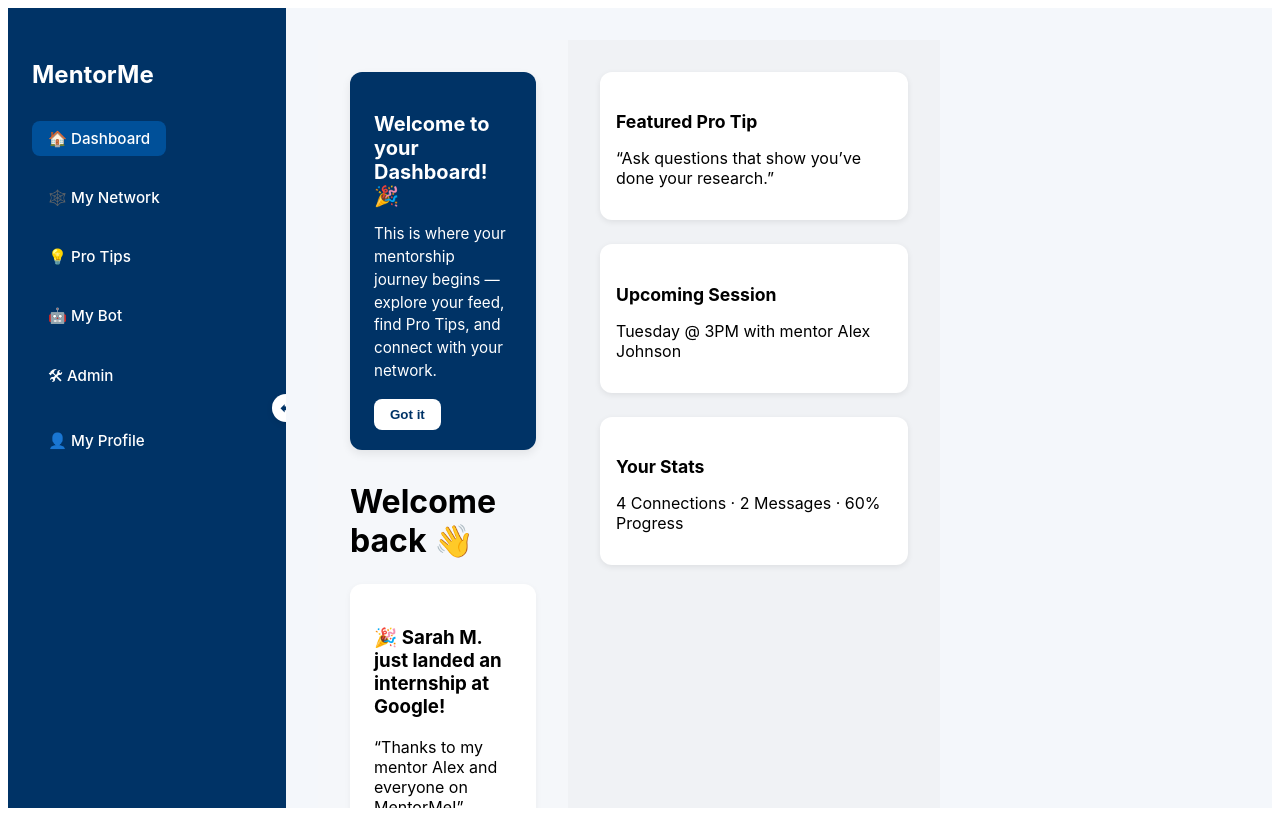
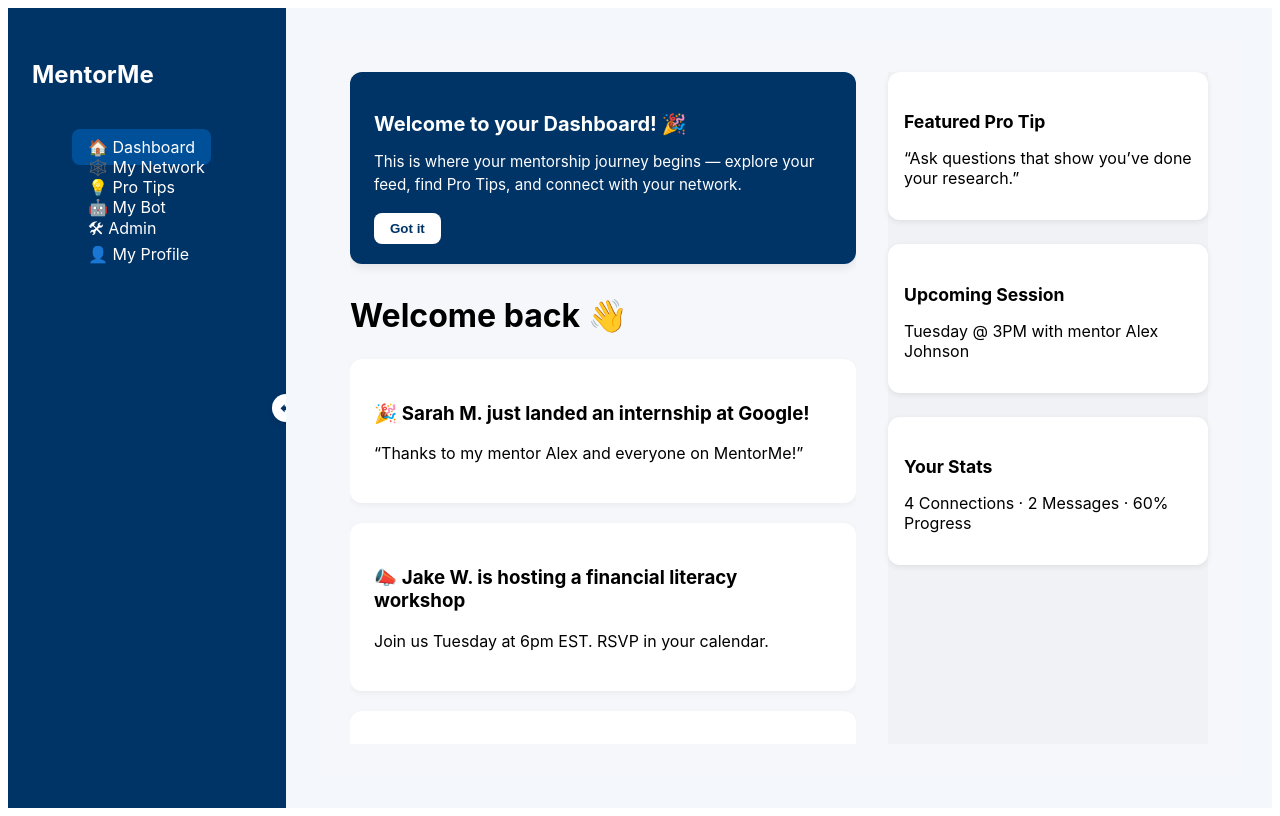
Before and after one commit to Rfitzgerald-svg/mentorme-frontend-, a React (Create React App) app: page /dashboard in a window 1280 px wide. Built offline with nearby package versions, Linux system fonts and the light colour scheme.

Commit message:
Update Dashboard.css

```diff
--- a/src/routes/Dashboard.css
+++ b/src/routes/Dashboard.css
@@ -1,98 +1,14 @@
 .dashboard-wrapper {
   display: grid;
-  grid-template-columns: 250px 1fr 300px;
-  height: 100vh;
-  font-family: 'Inter', sans-serif;
-  transition: grid-template-columns 0.3s ease;
-}
-
-.dashboard-wrapper.collapsed {
-  grid-template-columns: 70px 1fr 300px;
-}
-
-.dashboard-grid {
-  display: grid;
-  grid-template-columns: 1fr 300px;
+  grid-template-columns: 1fr 320px;
   gap: 2rem;
-  align-items: start;
-  width: 100%;
-}
-
-.sidebar {
-  background-color: #0f1f2e;
-  color: white;
   padding: 2rem;
-  position: relative;
-  transition: width 0.3s ease;
-  overflow: hidden;
-}
-
-.sidebar.collapsed {
-  padding: 2rem 0.5rem;
-}
-
-.sidebar .logo {
-  font-size: 1.75rem;
-  font-weight: bold;
-  margin-bottom: 2rem;
-  white-space: nowrap;
-  overflow: hidden;
-  transition: opacity 0.3s ease;
-}
-
-.sidebar.collapsed .logo {
-  opacity: 0;
-}
-
-.sidebar ul {
-  list-style: none;
-  padding: 0;
-  margin: 0;
-}
-
-.sidebar ul li {
-  margin-bottom: 1.25rem;
-}
-
-.sidebar ul li a {
-  color: white;
-  text-decoration: none;
-  font-weight: 500;
-  font-size: 0.95rem;
-  display: inline-block;
-  white-space: nowrap;
-  overflow: hidden;
-  transition: opacity 0.3s ease;
-}
-
-.sidebar.collapsed ul li a {
-  opacity: 0;
-}
-
-.collapse-btn {
-  position: absolute;
-  top: 50%;
-  right: -14px;
-  transform: translateY(-50%);
-  background-color: white;
-  color: #003366;
-  border: none;
-  border-radius: 50%;
-  width: 28px;
-  height: 28px;
-  font-weight: bold;
-  font-size: 14px;
-  cursor: pointer;
-  box-shadow: 0 2px 6px rgba(0,0,0,0.1);
-  transition: background 0.2s ease;
-}
-
-.collapse-btn:hover {
-  background-color: #f0f0f0;
+  background-color: #f5f7fa;
+  height: 100%;
+  box-sizing: border-box;
 }
 
 .feed {
-  padding: 2rem;
   background-color: #f5f7fa;
   overflow-y: auto;
 }
@@ -111,7 +27,6 @@
 }
 
 .widgets {
-  padding: 2rem;
   background-color: #f0f2f5;
 }
 
```
